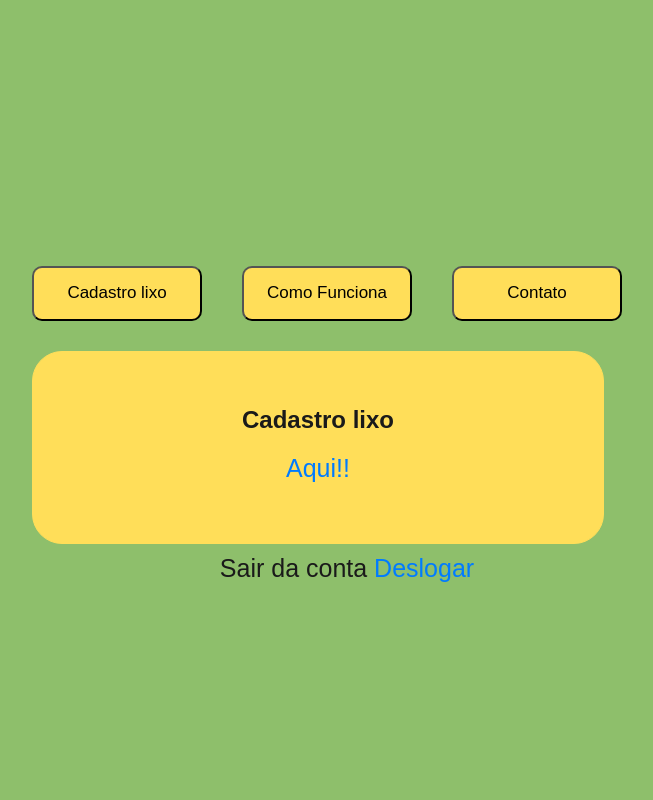
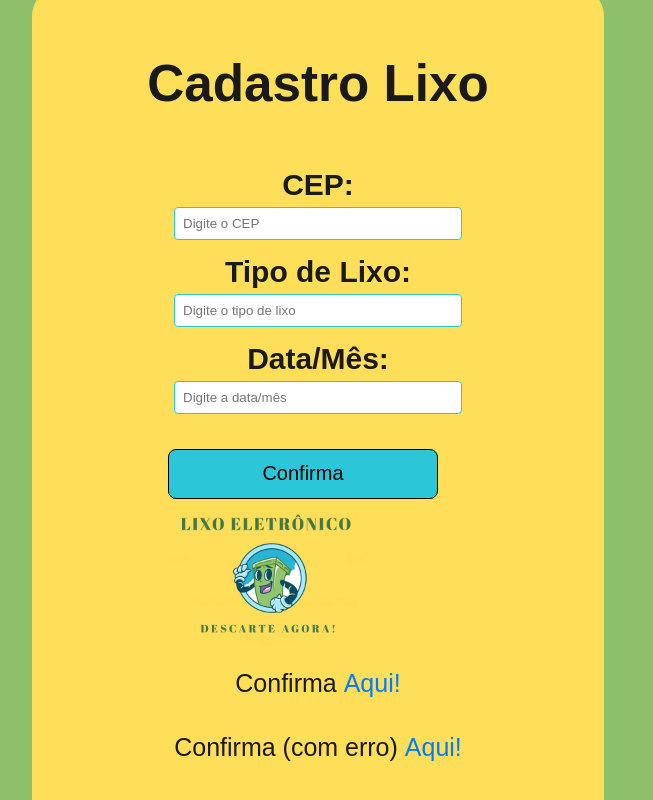
Before and after one commit to lucasgriesang/SA, a React (Vite) app: page /pagina/Tudo in a window 1280 px wide. Shown: the top 800 px of the page, without its empty margins (293-946 px from the left). Built offline with nearby package versions, Linux system fonts and the light colour scheme; the HTML template or start-up script is replaced by a standard one.

Commit message:
Update tudo.jsx

```diff
--- a/src/pagina/tudo.jsx
+++ b/src/pagina/tudo.jsx
@@ -4,31 +4,87 @@ import '../tudo.css'
 
 const tudo = () => {
   const [pagina, setPagina] = useState('sobre');
+  const [cep, setCep] = useState('');
+    const [tipoLixo, setTipoLixo] = useState('');
+    const [dataMes, setDataMes] = useState('');
 
+    const handleCepChange = (e) => setCep(e.target.value);
+    const handleTipoLixoChange = (e) => setTipoLixo(e.target.value);
+    const handleDataMesChange = (e) => setDataMes(e.target.value);
   const renderizarPagina = () => {
     switch (pagina) {
       case 'sobre':
         return (
           <div>
-               <div className="auth-container2">
-            <h2>Cadastro lixo </h2>
-            <p>
-              <a href="./Pagina" >Aqui!!</a>
-
-            </p>
+            <div className="auth-container2">
+                <h1>Cadastro Lixo</h1>
+                <div className="container">
+                    <div className="input-group">
+                        <label htmlFor="cep">CEP:</label>
+                        <input
+                            type="text"
+                            id="cep"
+                            value={cep}
+                            onChange={handleCepChange}
+                            placeholder="Digite o CEP"
+                        />
+                    </div>
+                    <div className="input-group">
+                        <label htmlFor="tipo-lixo">Tipo de Lixo:</label>
+                        <input
+                            type="text"
+                            id="tipo-lixo"
+                            value={tipoLixo}
+                            onChange={handleTipoLixoChange}
+                            placeholder="Digite o tipo de lixo"
+                        />
+                    </div>
+                    <div className="input-group">
+                        <label htmlFor="data-mes">Data/Mês:</label>
+                        <input
+                            type="text"
+                            id="data-mes"
+                            value={dataMes}
+                            onChange={handleDataMesChange}
+                            placeholder="Digite a data/mês"
+                        />
+                    </div>
+                    <button className='but'>Confirma</button>
+                    <img src={logo} alt="logo" style={{ width: '200px' }} />
+                    <p>
+                        Confirma <a href="./gg">Aqui!</a>
+                    </p>
+                    <p>
+                        Confirma (com erro) <a href="./erro">Aqui!</a>
+                    </p>
+                    <p>
+                        Voltar <a href="./tudo">Aqui!</a>
+                    </p>
+                    <p>
+                        Sair da conta <a href="/">Deslogar</a>
+                    </p>
+                </div>
             </div>
-          </div >
+        </div>
         );
 
       case 'comoFunciona':
         return (
           <div>
             <div className="auth-container2">
-              <h2>Como Funciona  </h2>
-              <p>
-                contato <a href="./lixo" >Aqui!!</a>
+              <h1>Como Funciona  </h1>
+              <div className='contato'>
 
-              </p>
+
+
+              <img src={logo} alt="logo" style={{width: '300px',width: '25em', border: '300px',}} />
+            <h1>Quem Somos:</h1><br />
+            <h2>A “nome da empresa” é uma empresa com o objetivo de descartar corretamente resíduos eletrônicos.</h2><br />
+            <h1>Nossos Serviços:</h1><br />
+            <h2>Através do nosso aplicativo, usuários registram o tipo de lixo a ser descartado e o CEP, e os resíduos são descartados.</h2><br />
+            <h1>Que tipo de resíduos são descartados:</h1><br />
+            <h2>Desde equipamentos de escritório até eletrodomésticos e dispositivos pessoais.</h2><br />
+        </div>
             </div>
           </div>
 
@@ -37,11 +93,14 @@ const tudo = () => {
         return (
           <div>
             <div className="auth-container2">
-              <h2>Contato</h2>
-              <p>
-                contato <a href="./contato" >Aqui!!</a>
 
-              </p>
+              <div className='quem'>
+            <h1 className='contatoh1'>Caso queira contato </h1><br />
+            <h2>Telefone: 48 9999-9999</h2><br />
+            <h2>Email: carlos@gmail.com</h2>
+            <h2>Linkedin: linkedin100%real </h2>
+            <img src={logo} alt="logo" style={{width: '300px',width: '25em',}} />
+        </div>
             </div>
           </div>
         );
@@ -56,19 +115,15 @@ const tudo = () => {
 
   return (
     <div className='tudo' >
-
+    <h3 className='tamanho'></h3>
       <nav>
-
         <button className='butcase' onClick={() => setPagina('sobre')}>Cadastro lixo</button>
         <button className='butcase' onClick={() => setPagina('comoFunciona')}>Como Funciona</button>
         <button className='butcase' onClick={() => setPagina('contato')}>Contato</button><br />
       </nav>
       {renderizarPagina()}
 
-      <p>
-              Sair da conta <a href="/">Deslogar</a>
-            </p>
-    </div>
+          </div>
 
 );
 };
```
